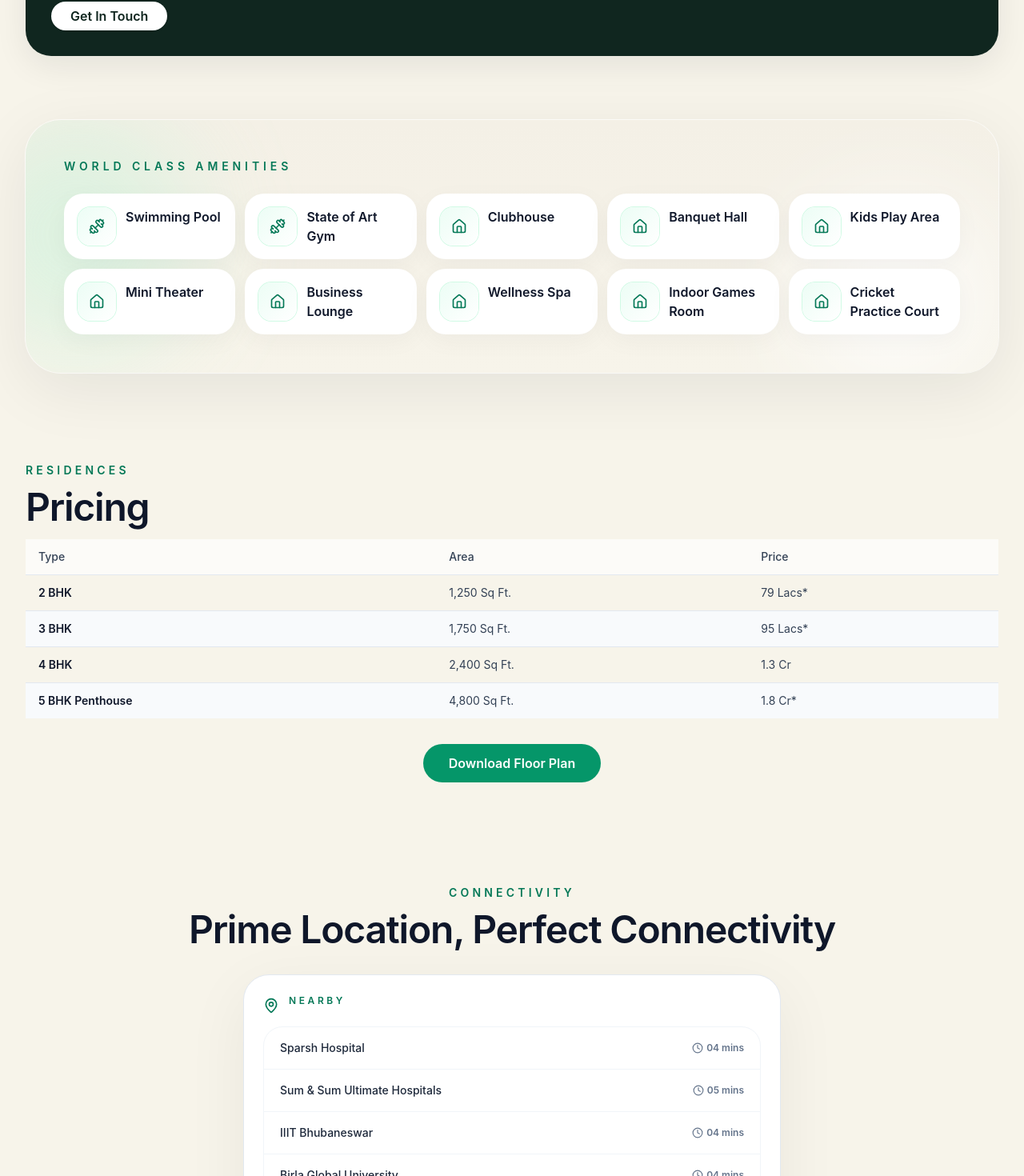
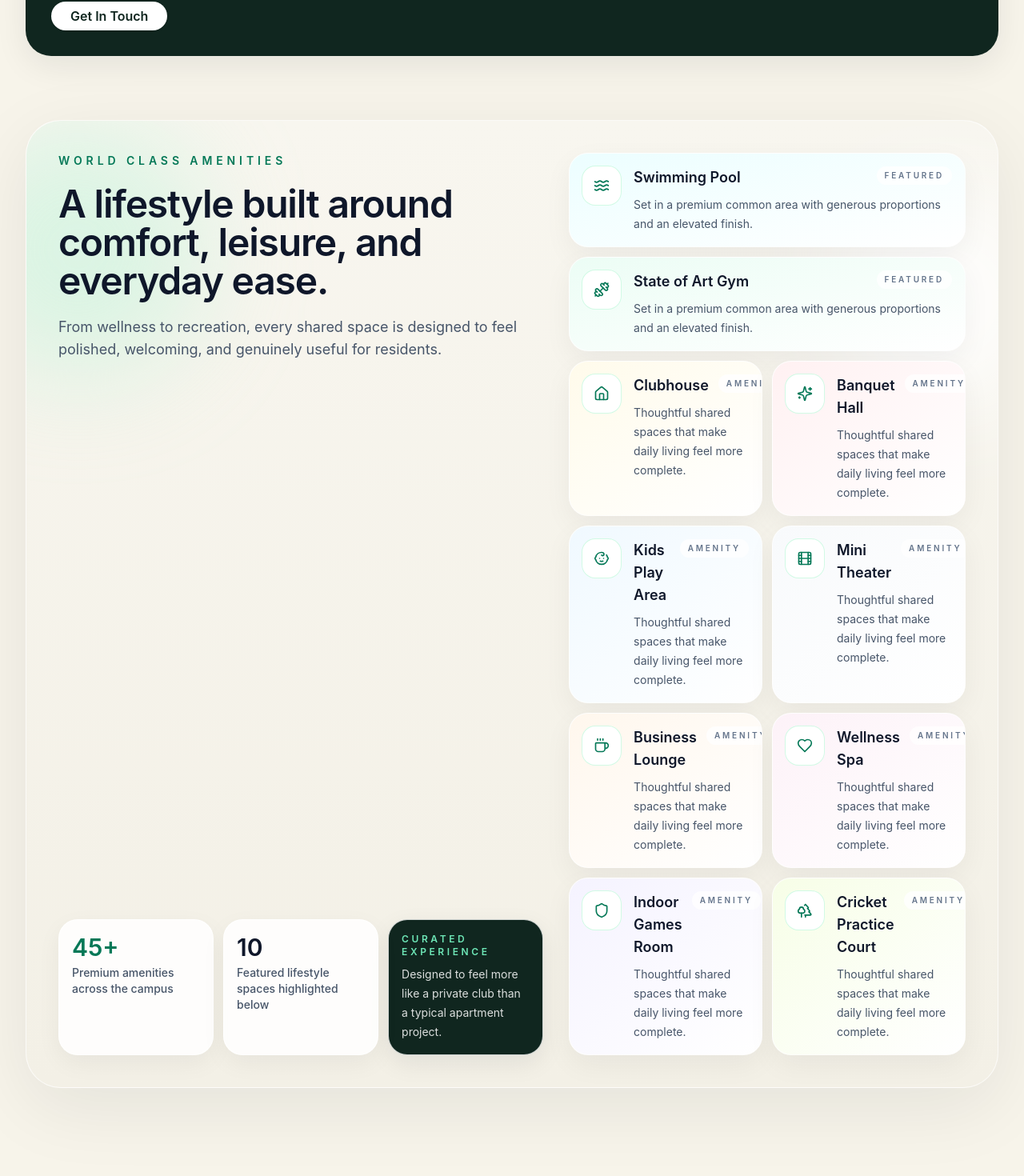
Before and after one commit to basudev-n/The-Gardenia, a React (Create React App) app in the folder frontend/: page / in a window 1280 px wide. Shown: the part 1547-3017 px from the top of the page at 80% size. Built offline with nearby package versions, Linux system fonts and the light colour scheme.

Commit message:
feat: elevate amenities section ui

```diff
--- a/frontend/src/pages/LandingPage.jsx
+++ b/frontend/src/pages/LandingPage.jsx
@@ -9,7 +9,7 @@ import { isValidIndianPhone, normalizeIndianPhone, submitLead } from '@/lib/lead
 import LandingLocationSection from './LandingLocationSection';
 import LandingFloorPlansSection from './LandingFloorPlansSection';
 import LandingGallerySection from './LandingGallerySection';
-import { ArrowRight, CheckCircle2, Dumbbell, Home, MapPin, X } from 'lucide-react';
+import { ArrowRight, CheckCircle2, Dumbbell, Home, MapPin, Sparkles, Waves, Trees, Shield, Baby, Film, Heart, Coffee, X } from 'lucide-react';
 
 const reasons = [
   'Near Bhubaneswar New City Township',
@@ -24,16 +24,16 @@ const reasons = [
 ];
 
 const amenities = [
-  { name: 'Swimming Pool', icon: Dumbbell },
-  { name: 'State of Art Gym', icon: Dumbbell },
-  { name: 'Clubhouse', icon: Home },
-  { name: 'Banquet Hall', icon: Home },
-  { name: 'Kids Play Area', icon: Home },
-  { name: 'Mini Theater', icon: Home },
-  { name: 'Business Lounge', icon: Home },
-  { name: 'Wellness Spa', icon: Home },
-  { name: 'Indoor Games Room', icon: Home },
-  { name: 'Cricket Practice Court', icon: Home }
+  { name: 'Swimming Pool', icon: Waves, tone: 'from-cyan-50 to-white' },
+  { name: 'State of Art Gym', icon: Dumbbell, tone: 'from-emerald-50 to-white' },
+  { name: 'Clubhouse', icon: Home, tone: 'from-amber-50 to-white' },
+  { name: 'Banquet Hall', icon: Sparkles, tone: 'from-rose-50 to-white' },
+  { name: 'Kids Play Area', icon: Baby, tone: 'from-sky-50 to-white' },
+  { name: 'Mini Theater', icon: Film, tone: 'from-slate-50 to-white' },
+  { name: 'Business Lounge', icon: Coffee, tone: 'from-orange-50 to-white' },
+  { name: 'Wellness Spa', icon: Heart, tone: 'from-pink-50 to-white' },
+  { name: 'Indoor Games Room', icon: Shield, tone: 'from-violet-50 to-white' },
+  { name: 'Cricket Practice Court', icon: Trees, tone: 'from-lime-50 to-white' }
 ];
 
 const initialFormState = { name: '', phone: '+91' };
@@ -190,29 +190,64 @@ const LandingPage = () => {
         </section>
 
         <section id="amenities" className="mx-auto max-w-7xl px-4 py-12 lg:px-8">
-          <div className="relative overflow-hidden rounded-[2.75rem] bg-[linear-gradient(180deg,#f4f0e6_0%,#f7f4ea_100%)] shadow-[0_20px_80px_rgba(15,23,42,0.08)] ring-1 ring-white/70 p-8 lg:p-12">
-            <div className="pointer-events-none absolute -left-20 top-0 h-72 w-72 rounded-full bg-emerald-200/30 blur-3xl" />
-            <div className="pointer-events-none absolute right-0 top-24 h-64 w-64 rounded-full bg-white/70 blur-3xl" />
+          <div className="relative overflow-hidden rounded-[2.75rem] border border-white/70 bg-[linear-gradient(180deg,#f8f6ef_0%,#f3f0e6_100%)] shadow-[0_24px_90px_rgba(15,23,42,0.08)]">
+            <div className="pointer-events-none absolute -left-24 top-0 h-80 w-80 rounded-full bg-emerald-200/35 blur-3xl" />
+            <div className="pointer-events-none absolute right-[-5rem] top-20 h-72 w-72 rounded-full bg-white/80 blur-3xl" />
 
-            <div className="relative">
-              <div className="flex flex-col gap-4 sm:flex-row sm:items-end sm:justify-between">
-                <div className="max-w-2xl">
+            <div className="relative grid gap-8 p-6 lg:grid-cols-[1.1fr_0.9fr] lg:p-10">
+              <div className="flex flex-col justify-between gap-8">
+                <div className="max-w-2xl space-y-5">
                   <p className="text-sm font-semibold uppercase tracking-[0.35em] text-emerald-700">World Class Amenities</p>
+                  <h2 className="text-3xl font-semibold tracking-tight text-slate-900 md:text-5xl">
+                    A lifestyle built around comfort, leisure, and everyday ease.
+                  </h2>
+                  <p className="max-w-xl text-base leading-7 text-slate-600 md:text-lg">
+                    From wellness to recreation, every shared space is designed to feel polished, welcoming, and genuinely useful for residents.
+                  </p>
+                </div>
+
+                <div className="grid gap-3 sm:grid-cols-3">
+                  <div className="rounded-[1.5rem] border border-white/80 bg-white/85 p-4 shadow-[0_10px_30px_rgba(15,23,42,0.05)] backdrop-blur">
+                    <p className="text-3xl font-semibold text-emerald-700">45+</p>
+                    <p className="mt-1 text-sm font-medium text-slate-600">Premium amenities across the campus</p>
+                  </div>
+                  <div className="rounded-[1.5rem] border border-white/80 bg-white/85 p-4 shadow-[0_10px_30px_rgba(15,23,42,0.05)] backdrop-blur">
+                    <p className="text-3xl font-semibold text-slate-900">10</p>
+                    <p className="mt-1 text-sm font-medium text-slate-600">Featured lifestyle spaces highlighted below</p>
+                  </div>
+                  <div className="rounded-[1.5rem] border border-white/80 bg-[#10261f] p-4 text-white shadow-[0_10px_30px_rgba(15,23,42,0.08)]">
+                    <p className="text-xs font-semibold uppercase tracking-[0.3em] text-emerald-300">Curated experience</p>
+                    <p className="mt-2 text-sm leading-6 text-white/85">Designed to feel more like a private club than a typical apartment project.</p>
+                  </div>
                 </div>
               </div>
 
-              <div className="mt-6 grid grid-cols-2 gap-2 sm:gap-3 xl:grid-cols-5">
-                {amenities.map((item) => {
+              <div className="grid grid-cols-1 gap-3 sm:grid-cols-2 xl:grid-cols-2">
+                {amenities.map((item, index) => {
                   const Icon = item.icon;
+                  const featured = index < 2;
                   return (
-                    <div key={item.name} className="group relative overflow-hidden rounded-[1.5rem] border border-white/80 bg-white p-3 shadow-[0_8px_30px_rgba(15,23,42,0.04)] transition-all duration-200 hover:-translate-y-0.5 hover:shadow-[0_12px_30px_rgba(15,23,42,0.08)] sm:p-4">
-                      <div className="absolute inset-x-0 top-0 h-1 bg-gradient-to-r from-emerald-200 via-emerald-500 to-emerald-300 opacity-0 transition-opacity duration-300 group-hover:opacity-100" />
-                      <div className="flex flex-col items-start gap-3 sm:flex-row sm:gap-3">
-                        <div className="flex h-10 w-10 shrink-0 items-center justify-center rounded-2xl bg-gradient-to-br from-emerald-50 to-white text-emerald-700 ring-1 ring-emerald-100 transition-colors group-hover:bg-emerald-600 group-hover:text-white sm:h-12 sm:w-12">
+                    <div
+                      key={item.name}
+                      className={`group relative overflow-hidden rounded-[1.5rem] border border-white/80 bg-gradient-to-br ${item.tone} p-4 shadow-[0_12px_35px_rgba(15,23,42,0.05)] transition-all duration-300 hover:-translate-y-1 hover:shadow-[0_18px_40px_rgba(15,23,42,0.1)] ${featured ? 'sm:col-span-2' : ''}`}
+                    >
+                      <div className="absolute inset-x-0 top-0 h-1 bg-gradient-to-r from-emerald-300 via-emerald-500 to-amber-300 opacity-0 transition-opacity duration-300 group-hover:opacity-100" />
+                      <div className="flex items-start gap-4">
+                        <div className="flex h-12 w-12 shrink-0 items-center justify-center rounded-2xl bg-white text-emerald-700 ring-1 ring-emerald-100 transition-transform duration-300 group-hover:scale-105">
                           <Icon className="h-5 w-5" />
                         </div>
-                        <div className="min-w-0">
-                          <h3 className="text-sm font-semibold text-slate-900 sm:text-base">{item.name}</h3>
+                        <div className="min-w-0 flex-1">
+                          <div className="flex items-start justify-between gap-3">
+                            <h3 className="text-base font-semibold text-slate-900 md:text-lg">{item.name}</h3>
+                            <span className="rounded-full bg-white/80 px-2.5 py-1 text-[10px] font-semibold uppercase tracking-[0.28em] text-slate-500">
+                              {featured ? 'Featured' : 'Amenity'}
+                            </span>
+                          </div>
+                          <p className="mt-2 max-w-sm text-sm leading-6 text-slate-600">
+                            {featured
+                              ? 'Set in a premium common area with generous proportions and an elevated finish.'
+                              : 'Thoughtful shared spaces that make daily living feel more complete.'}
+                          </p>
                         </div>
                       </div>
                     </div>
```
